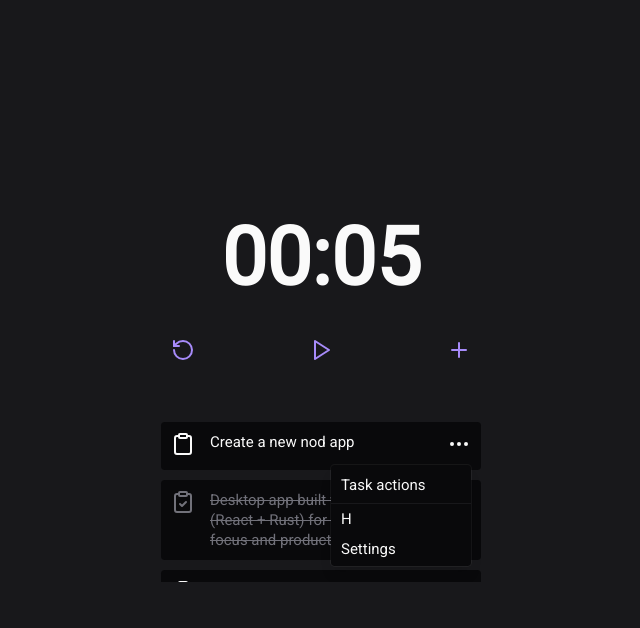
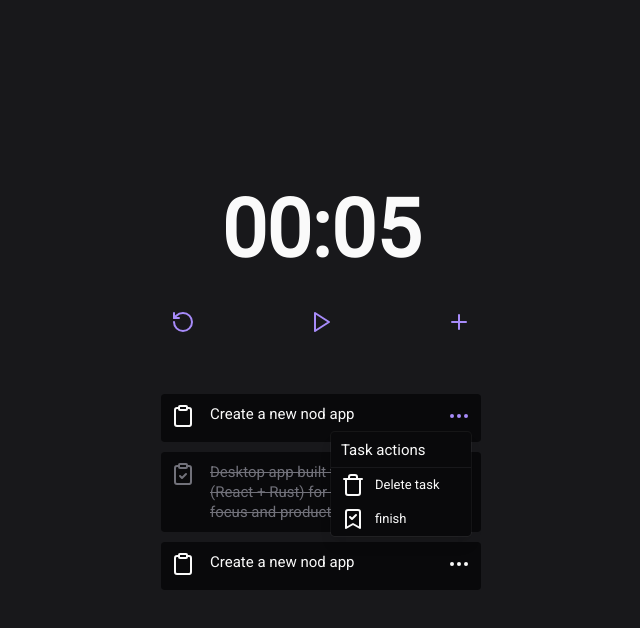
Before and after one commit to Adao-Angelo/clock-work, a React (Vite) app: page / in a window 1280 px wide. Both pictures are taken after a click on the button 778 px from the left and 444 px from the top of the page. Shown: the top 628 px of the page, without its empty margins (319-959 px from the left). Built offline with nearby package versions, Linux system fonts and the light colour scheme; what @radix-ui/themes would draw is missing.

Commit message:
update dropdown

```diff
--- a/src/App.tsx
+++ b/src/App.tsx
@@ -90,7 +90,7 @@ function App() {
           </Button>
         </div>
 
-        <div className="w-[full] h-[18rem] grid gap-[1rem] overflow-y-scroll p-[2rem]">
+        <div className="w-[full] grid gap-[1rem]  p-[2rem]">
           <Task.Root>
             <Task.Icon />
             <Task.Content content="Create a new nod app" />
@@ -124,8 +124,8 @@ function App() {
         isOpen={modalIsOpen}
         onAfterOpen={afterOpenModal}
         onRequestClose={closeModal}
-        overlayClassName="fixed inset-0 bg-black bg-opacity-75 flex items-center justify-center transition-opacity duration-300 ease-out"
-        className="w-[35rem] text-zinc-50 bg-zinc-900 rounded-lg p-[2rem] fixed top-1/2 left-1/2 transform -translate-x-1/2 -translate-y-1/2 transition-transform duration-300 ease-out scale-95 opacity-0"
+        overlayClassName="p-[30rem] fixed inset-0 bg-black bg-opacity-75 flex items-center justify-center transition-opacity duration-300 ease-out"
+        className="w-[30rem] sm:w-[40rem] text-zinc-50 bg-zinc-900 rounded-lg p-[2rem] fixed top-1/2 left-1/2 transform -translate-x-1/2 -translate-y-1/2 transition-transform duration-300 ease-out scale-95 opacity-0"
         style={{
           overlay: modalIsOpen ? { opacity: 1 } : { opacity: 0 },
           content: modalIsOpen
--- a/src/components/Dropdown/Dropdown.tsx
+++ b/src/components/Dropdown/Dropdown.tsx
@@ -1,29 +1,52 @@
-import React, { useState } from "react";
+import React, { useEffect, useRef, useState } from "react";
 
 interface DropdownRootProps {
-  label?: string;
+  label?: React.ReactNode;
   children: React.ReactNode;
-  Icon?: React.ReactNode;
 }
 
 export const DropdownRoot: React.FC<DropdownRootProps> = ({
   children,
-  Icon,
+  label,
 }) => {
   const [isOpen, setIsOpen] = useState(false);
+  const dropdownRef = useRef<HTMLDivElement>(null);
+
+  const handleOutsideClick = (event: MouseEvent) => {
+    if (
+      dropdownRef.current &&
+      !dropdownRef.current.contains(event.target as Node)
+    ) {
+      setIsOpen(false);
+    }
+  };
+
+  useEffect(() => {
+    if (isOpen) {
+      document.addEventListener("mousedown", handleOutsideClick);
+    } else {
+      document.removeEventListener("mousedown", handleOutsideClick);
+    }
+
+    return () => {
+      document.removeEventListener("mousedown", handleOutsideClick);
+    };
+  }, [isOpen]);
 
   return (
-    <div className="relative text-left">
+    <div className="relative text-left" ref={dropdownRef}>
       <button
-        className="inline-flex justify-center focus:outline-none"
+        className={`inline-flex justify-center focus:outline-none ${
+          isOpen ? "text-violet-400" : ""
+        }`}
         onClick={() => setIsOpen(!isOpen)}
       >
-        {Icon}
+        {label}
       </button>
 
       {isOpen && (
-        <div className="absolute right-0 mt-2 w-56 origin-top-right z-10 rounded-md shadow-lg bg-zinc-950 ring-1 ring-zinc-50 ring-opacity-5 focus:outline-none">
-          <div className="py-1">{children}</div>
+        <div className="absolute right-0 w-56 origin-top-right z-10 rounded-md shadow-lg bg-zinc-950 ring-1 ring-zinc-50 ring-opacity-5 focus:outline-none">
+          <div className="py-0">{children}</div>
         </div>
       )}
     </div>
@@ -36,7 +59,7 @@ interface DropdownHeaderProps {
 
 export const DropdownHeader: React.FC<DropdownHeaderProps> = ({ children }) => {
   return (
-    <div className="px-4 py-3 text-2xl  font-roboto border-b border-zinc-900">
+    <div className="px-4 py-3 text-2xl font-roboto border-b border-zinc-900">
       {children}
     </div>
   );
@@ -53,7 +76,7 @@ export const DropdownItem: React.FC<DropdownItemProps> = ({
 }) => {
   return (
     <button
-      className="block px-4 py-2 text-2xl text-zinc-50 z-0 hover:bg-zinc-900 w-full text-left font-roboto"
+      className="block px-4 py-2 text-[1.3rem] text-zinc-50 z-0 hover:bg-zinc-900 w-full text-left font-roboto"
       onClick={onClick}
     >
       {children}
--- a/src/components/task/TaskAction.tsx
+++ b/src/components/task/TaskAction.tsx
@@ -1,3 +1,4 @@
+import { BookmarkCheck, Trash } from "lucide-react";
 import { Dropdown } from "../Dropdown";
 
 interface TaskActionsProps {
@@ -5,14 +6,23 @@ interface TaskActionsProps {
 }
 export const TaskActions: React.FC<TaskActionsProps> = ({ children }) => {
   return (
-    <Dropdown.Root Icon={children}>
+    <Dropdown.Root label={children}>
       <Dropdown.Header>
         <span className="block truncate text-2xl font-roboto font-medium">
           Task actions
         </span>
       </Dropdown.Header>
-      <Dropdown.Item>H</Dropdown.Item>
-      <Dropdown.Item>Settings</Dropdown.Item>
+      <Dropdown.Item>
+        <div className="flex items-center gap-[1rem]">
+          <Trash size={24} /> Delete task
+        </div>
+      </Dropdown.Item>
+      <Dropdown.Item>
+        <div className="flex items-center gap-[1rem]">
+          <BookmarkCheck size={24} />
+          finish
+        </div>
+      </Dropdown.Item>
     </Dropdown.Root>
   );
 };
```
